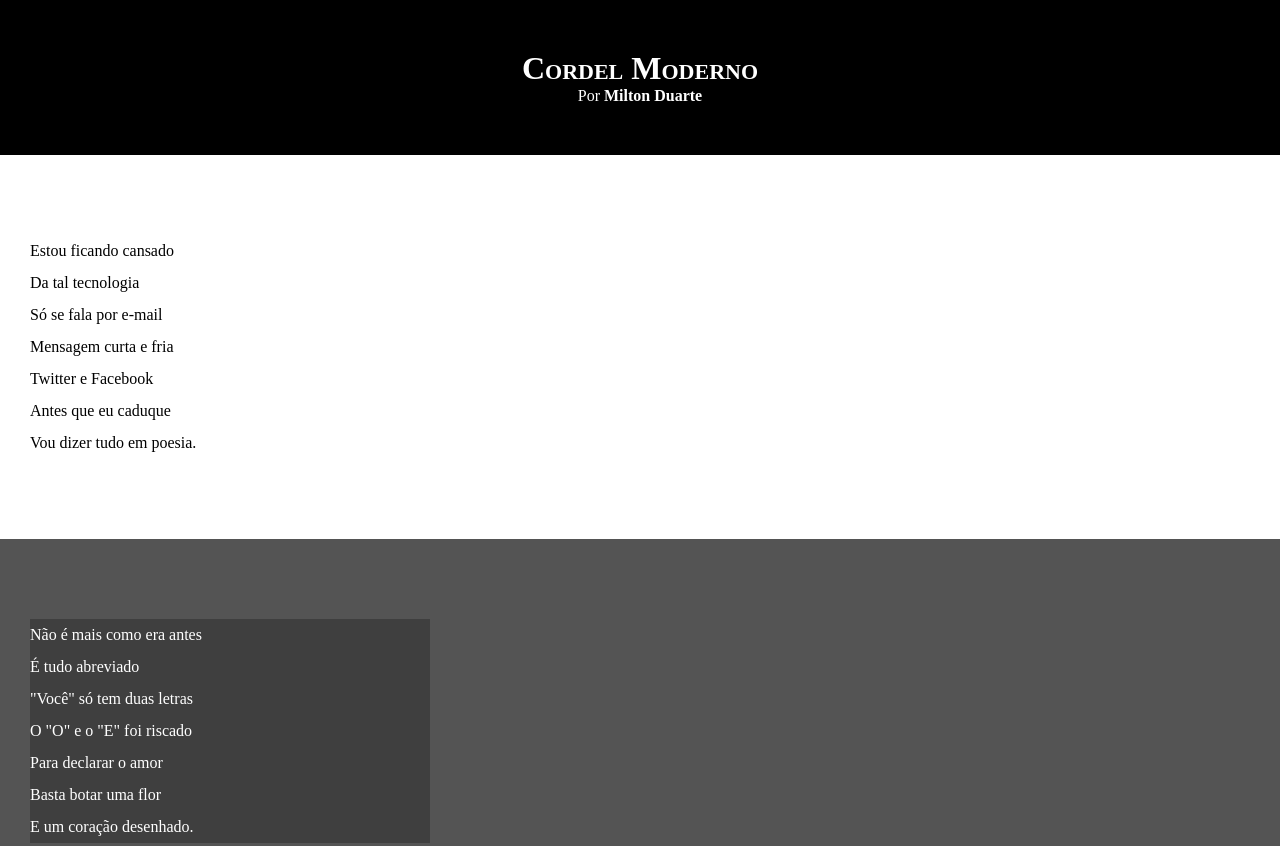
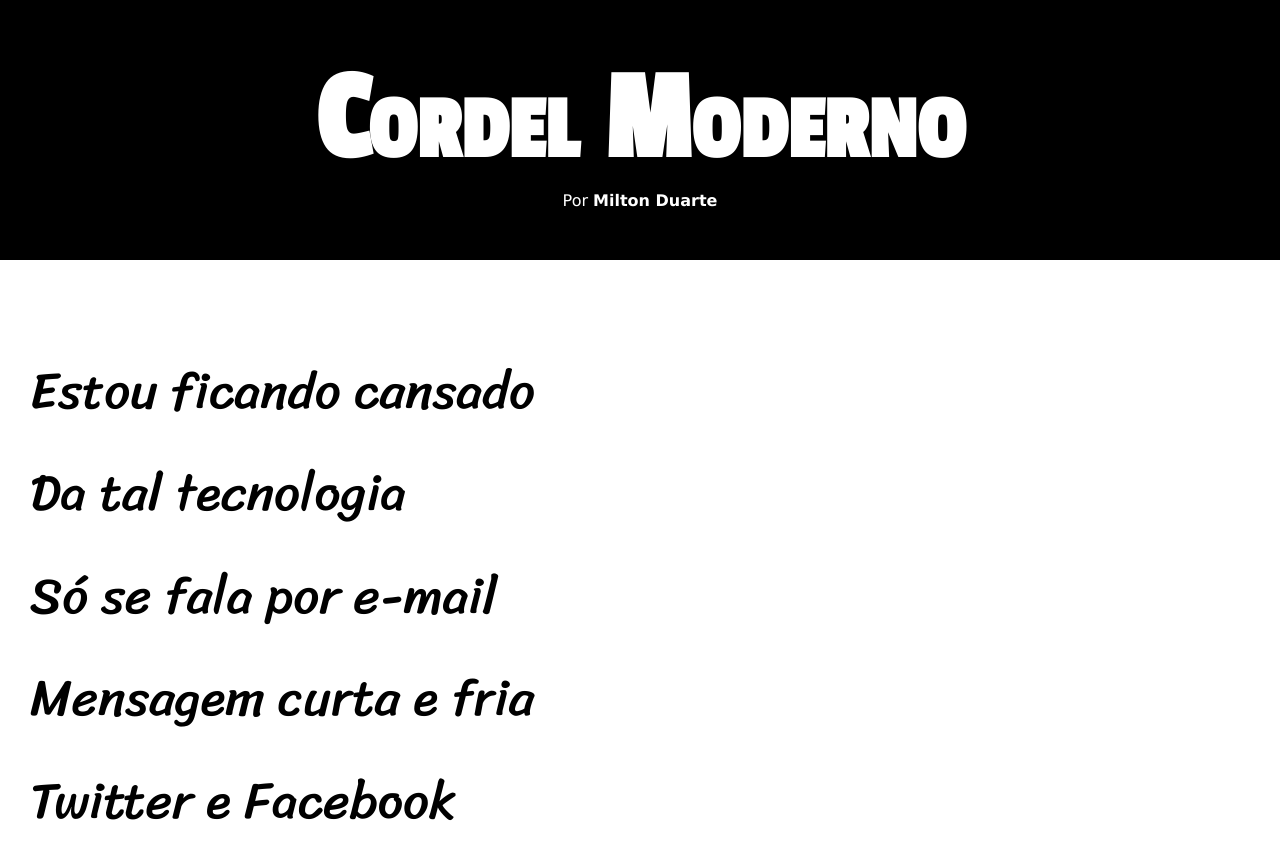
Before and after one commit to NandoGIT22/html-css, a plain HTML site: page Desafios/d12/index.html in a window 1280 px wide. Shown: the top 846 px of the page. Drawn offline with Linux system fonts and the light colour scheme.

Commit message:
up desafio 12

```diff
--- a/Desafios/d12/estilo/style.CSS
+++ b/Desafios/d12/estilo/style.CSS
@@ -1,12 +1,24 @@
 @charset "UTF-8";
+
+@import url('https://fonts.googleapis.com/css2?family=Passion+One&display=swap');
+
+@import url('https://fonts.googleapis.com/css2?family=Sriracha&display=swap');
+
+:root {
+    --fonte1: Verdana, Geneva, Tahoma, sans-serif;
+    --fonte2: 'Passion One', cursive;
+    --foont3: 'Sriracha', cursive;
+}
 
 * {
     margin: 0px;
     padding: 0px;
+
 }
 html, body {
     min-height: 100vh;
     background-color: darkgray;
+    font-family: var(--fonte1);
 }
 
 header {
@@ -17,10 +29,13 @@ header {
 header > h1 {
     padding-top: 50px;
     font-variant: small-caps;
+    font-family: var(--fonte2);
+    font-size: 10vw;
 }
 
 header > p {
     padding-bottom: 50px;
+    font-size: 1em;
 }
 
 a {
@@ -38,6 +53,8 @@ section {
     padding-bottom: 10vh;
     line-height: 2em;
     padding-left: 30px;
+    font-family: var(--foont3);
+    font-size: 4vw;
 }
 
 section.normal {
@@ -51,7 +68,8 @@ section.imagem {
 }
 
 section.imagem > p {
-    width: 400px;
+    display: inline-block;
+    padding: 5px;
     background-color: rgba(0, 0, 0, 0.249);
 
 }
```
